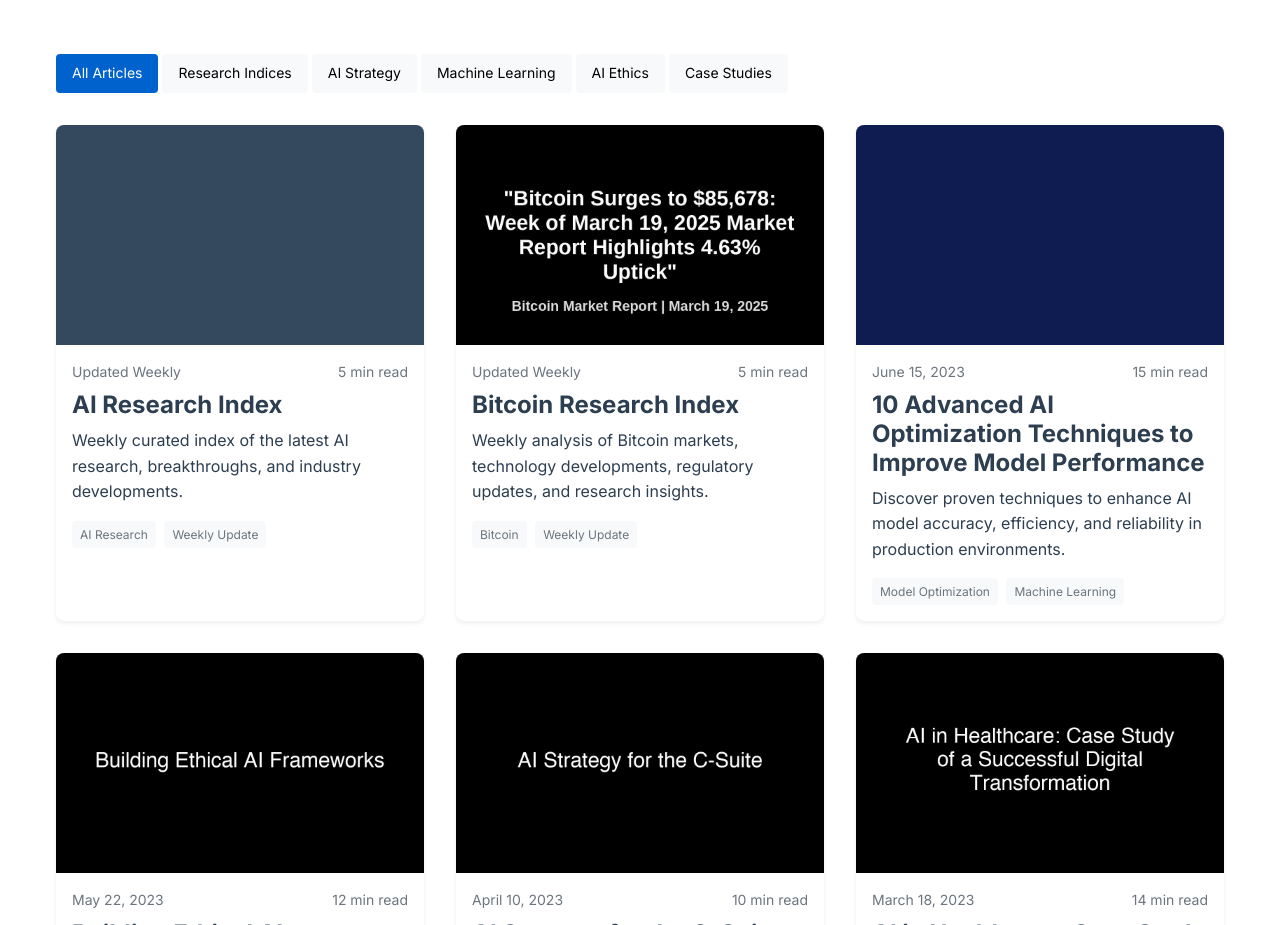
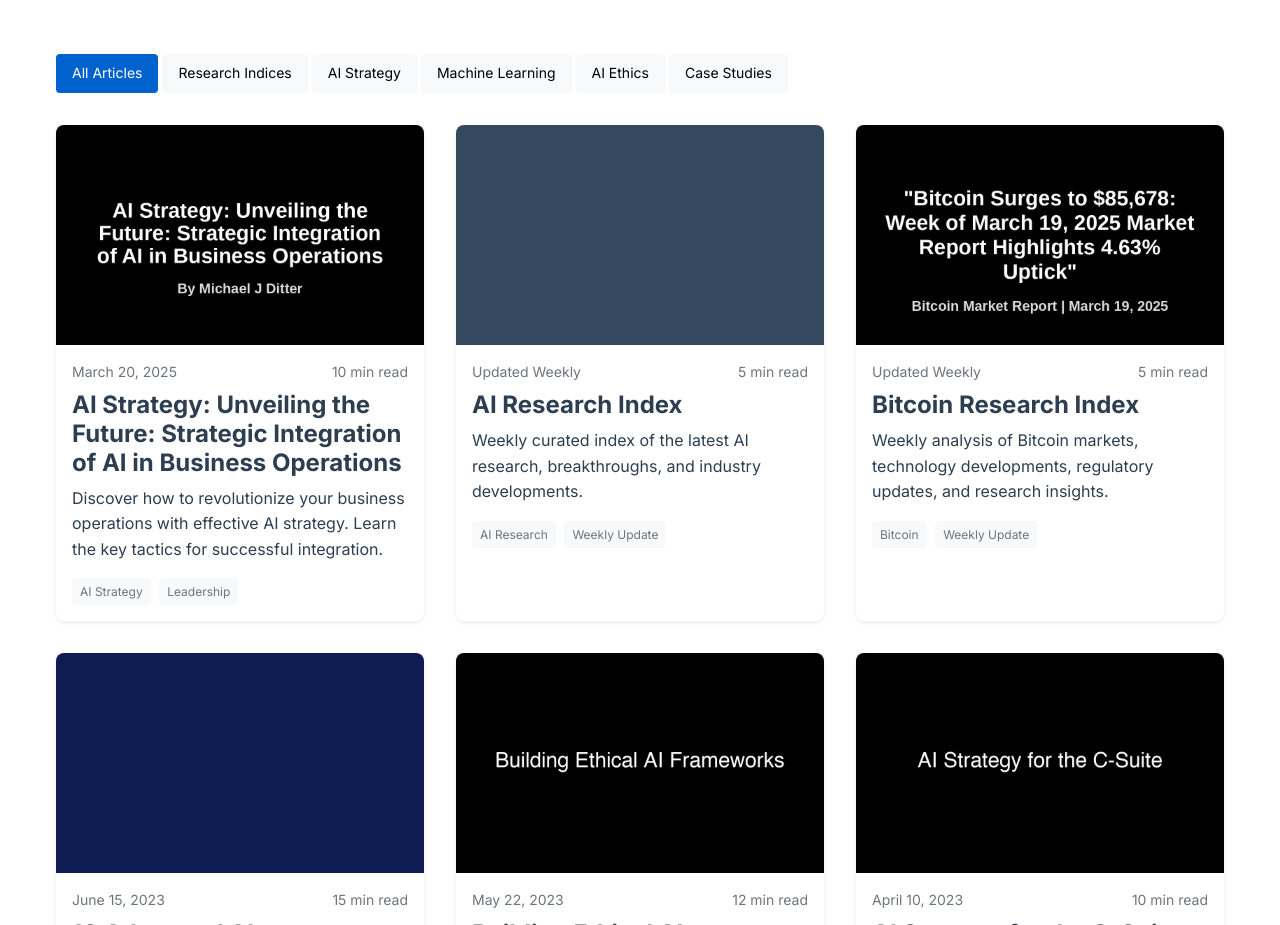
Before and after one commit to michaelditter/michaelditter.github.io, a plain HTML site: page blog/index.html in a window 1280 px wide. Shown: the part 800-1725 px from the top of the page. Drawn offline with nearby package versions, Linux system fonts and the light colour scheme.

Commit message:
Add new AI-generated article 'AI Strategy: Unveiling the Future' to blog index

```diff
--- a/blog/index.html
+++ b/blog/index.html
@@ -158,6 +158,29 @@
 
             <!-- Blog Grid -->
             <div class="blog-grid">
+                <!-- New AI-Generated Article -->
+                <article class="blog-card" data-category="ai-strategy digital-transformation">
+                    <a href="/blog/ai-strategy-unveiling-the-future-strategic-integration-of-ai-in-business-operations/">
+                        <div class="blog-card-image">
+                            <img src="/img/blog/ai-strategy-unveiling-the-future-strategic-integration-of-ai-in-business-operations.jpg" alt="AI Strategy Integration" width="400" height="250">
+                        </div>
+                        <div class="blog-card-content">
+                            <div class="blog-card-meta">
+                                <span class="blog-card-date">March 20, 2025</span>
+                                <span class="blog-card-read-time">10 min read</span>
+                            </div>
+                            <h3>AI Strategy: Unveiling the Future: Strategic Integration of AI in Business Operations</h3>
+                            <p>Discover how to revolutionize your business operations with effective AI strategy. Learn the key tactics for successful integration.</p>
+                            <div class="blog-card-footer">
+                                <div class="blog-card-tags">
+                                    <span>AI Strategy</span>
+                                    <span>Leadership</span>
+                                </div>
+                            </div>
+                        </div>
+                    </a>
+                </article>
+
                 <!-- Research Index Pages -->
                 <article class="blog-card" data-category="research-index ai-strategy">
                     <a href="/blog/ai-newsletter-2025-03-19/">
```
